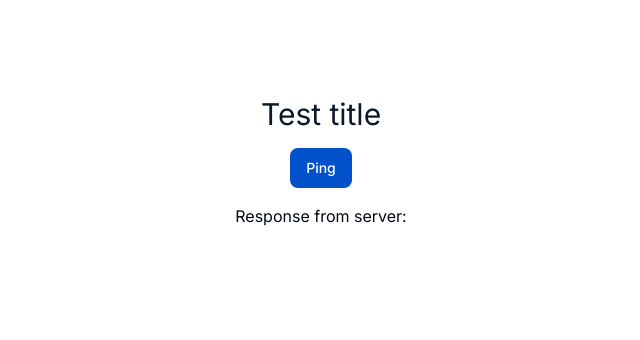
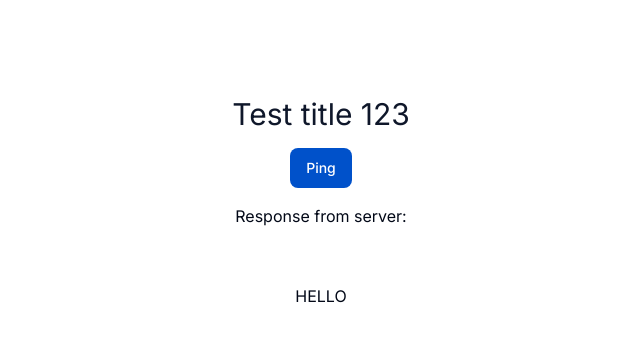
Before and after one commit to codersforcauses/penni, a Next.js app in the folder client/: page / in a window 1280 px wide. Shown: the top 340 px of the page, without its empty margins (319-959 px from the left). Built offline with nearby package versions, Linux system fonts and the light colour scheme; no server answers.

Commit message:
Test check

```diff
--- /dev/null
+++ b/client/src/pages/hello.tsx
@@ -0,0 +1,7 @@
+import React from "react";
+
+const Hello = () => {
+  return <div>Hello from Hello</div>;
+};
+
+export default Hello;
--- a/client/src/pages/index.tsx
+++ b/client/src/pages/index.tsx
@@ -37,13 +37,15 @@ export default function Home() {
         fontSans.variable,
       )}
     >
-      <h1 className="text-3xl text-primary">Test title</h1>
+      <h1 className="text-3xl text-primary">Test title 123</h1>
       <Button onClick={() => setClicked(true)}>
         {isLoading ? "Loading" : "Ping"}
       </Button>
       <p>
         Response from server: <span>{data as string}</span>
       </p>
+      <br />
+      <h1> HELLO </h1>
     </main>
   );
 }
--- a/client/src/pages/test33.tsx
+++ b/client/src/pages/test33.tsx
@@ -1,4 +1,4 @@
-// pages/test.tsx
+// pages/tes33.tsx
 
 import React from "react";
 
```
